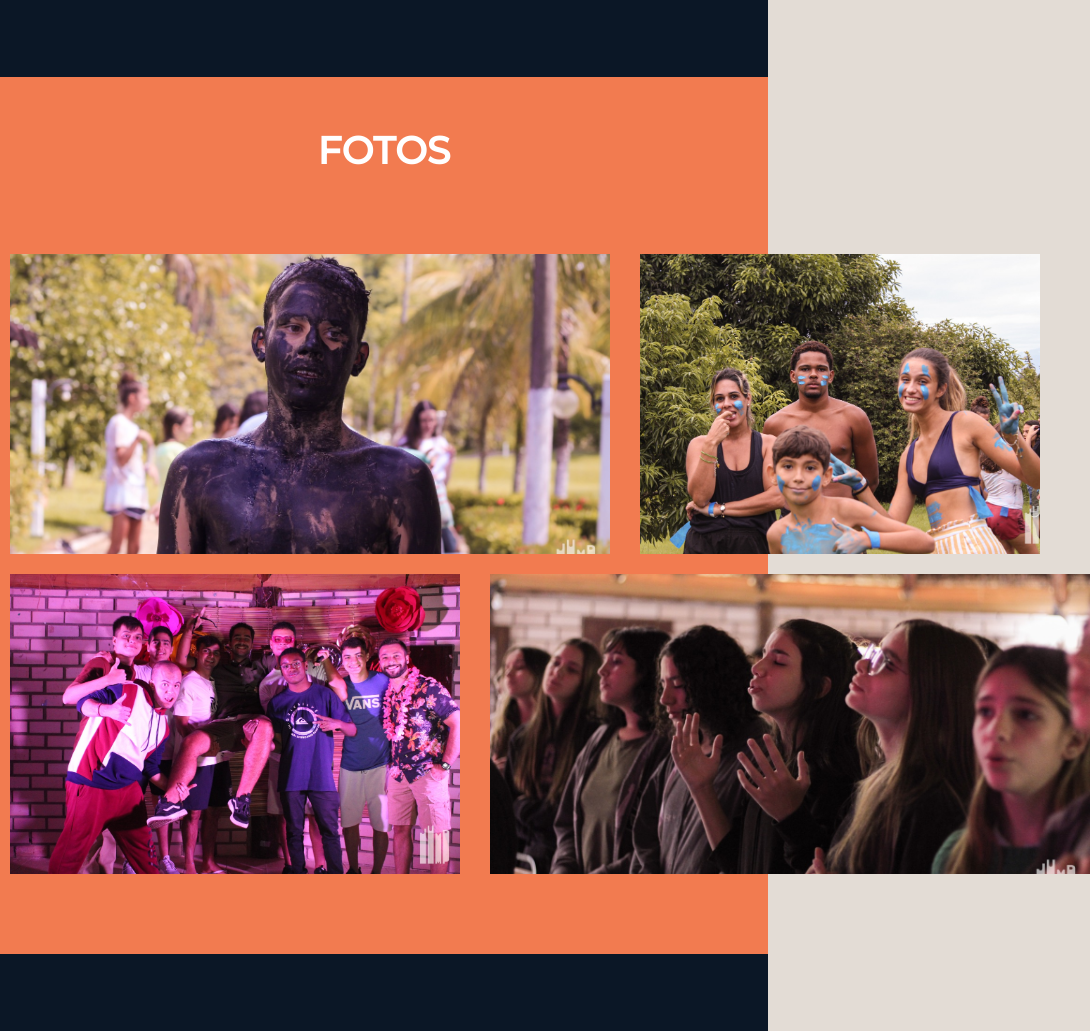
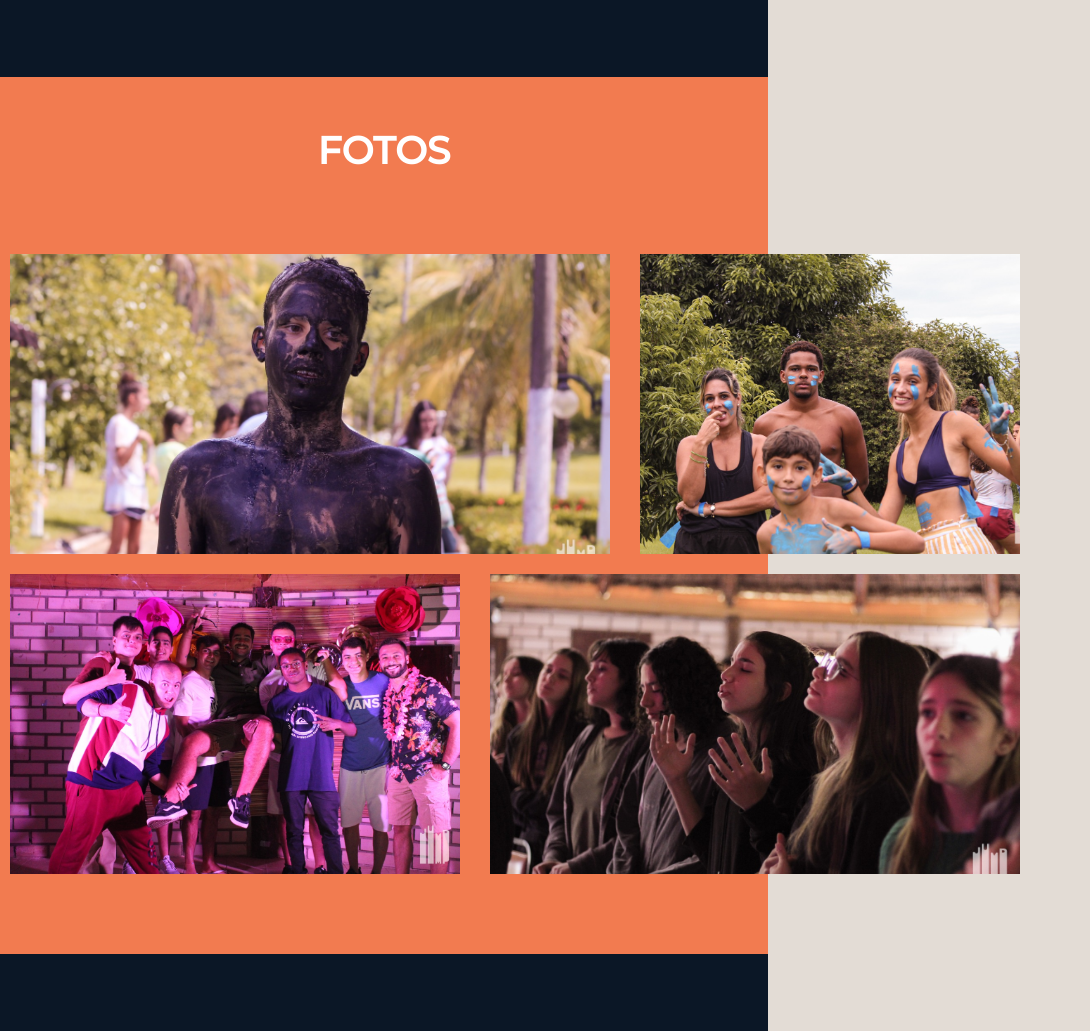
Before and after one commit to UnityCampp/unitycamp, a plain HTML site: page index.html in a window 768 px wide. Shown: the part 3139-4170 px from the top of the page, 1090 px wide, since content can reach past the window. Drawn offline with Linux system fonts and the light colour scheme.

Commit message:
Ajuste de fotos

```diff
--- a/style.css
+++ b/style.css
@@ -345,8 +345,21 @@ footer{
     }
 }
 
-/*@media screen and (min-width: 641px) and (max-width: 1007px){
+@media screen and (min-width: 641px) and (max-width: 1024px){
 
+    #img-3{
+        width: 0;
+        height: 0;
+    }
 
+    #img-6{
+        width: 380px;
+        height: 300px;
+    }
 
-}*/
+    #img-7{
+        width: 530px;
+        height: 300px;
+        margin-top: 20px;
+    }
+}
```
